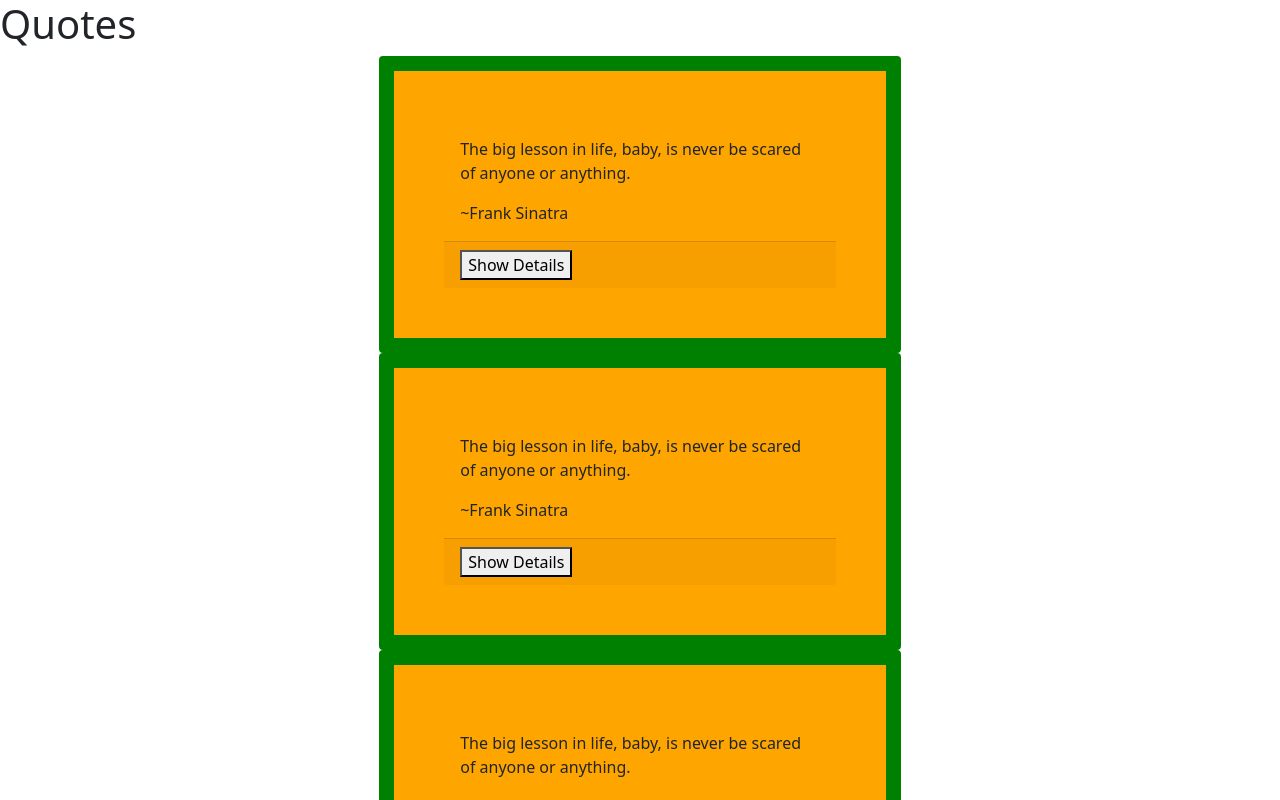
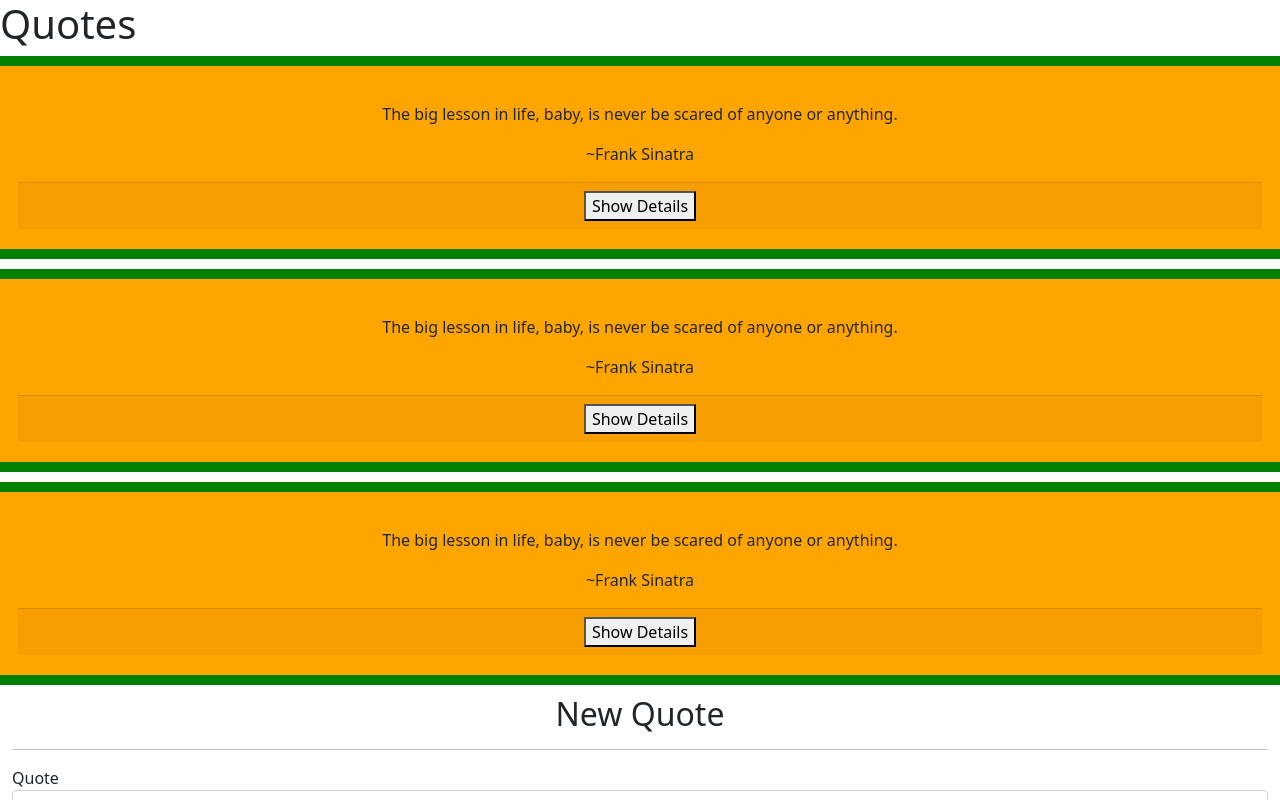
Before and after one commit to Miss-Faith/Quotes, an Angular app: page / in a window 1280 px wide. Shown: the top 800 px of the page. Built offline with nearby package versions, Linux system fonts and the light colour scheme.

Commit message:
style quotes.component

```diff
--- a/src/app/quotes/quotes.component.css
+++ b/src/app/quotes/quotes.component.css
@@ -1,22 +1,12 @@
 .card {
-    background-color: orange;
-    width: 40%;
-    border: 15px solid green;
-    padding: 50px;
-    margin: auto;
-}
-
-#editor {
-    opacity: 0.6;
-    font-size: 50%;
-    padding: 20px;
-}
-
-#quote {
-    text-align: center;
+  background-color: orange;
+  border: 10px solid green;
+  padding: 20px;
+  margin: auto;
+  margin-bottom: 10px;
+  text-align: center;
 }
 
 #author {
-    text-align: end;
-    padding: 20px;
-}
+  text-align: end;
+ }
--- a/src/app/quotes/quotes.component.html
+++ b/src/app/quotes/quotes.component.html
@@ -1,6 +1,6 @@
 <div>
   <div class="row" *ngFor="let quote of quotes; let i = index">
-    <div class="col" class="card" appCountclicks *ngIf= 'highlighter(i) && quote.upvotes > 0'>
+    <div class="col-4" class="card" appCountclicks *ngIf= 'highlighter(i) && quote.upvotes > 0'>
       <div class="card-body" id="quote-box">
         <p class="card-text" id={{i}} id="quote">{{quote.quotetext}}</p>
         <p class="card-text" id={{i}} id="author">~{{quote.author}}</p>
@@ -11,7 +11,7 @@
        <br>
       </div>
     </div>
-    <div class="col-3" *ngIf= '!highlighter(i) || quote.upvotes === 0'class="card">
+    <div class="col-4" *ngIf= '!highlighter(i) || quote.upvotes === 0'class="card">
       <div class="card-body" id="quote-box">
         <p class="card-text" id={{i}} id="quote">{{quote.quotetext}}</p>
         <p class="card-text" id={{i}} id="author">~{{quote.author}}</p>
```
